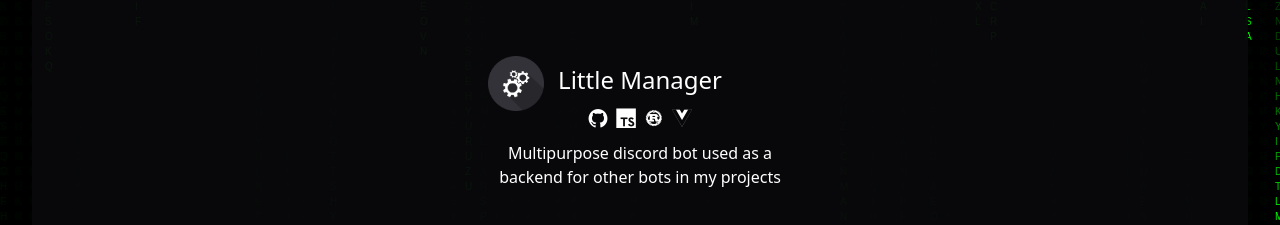
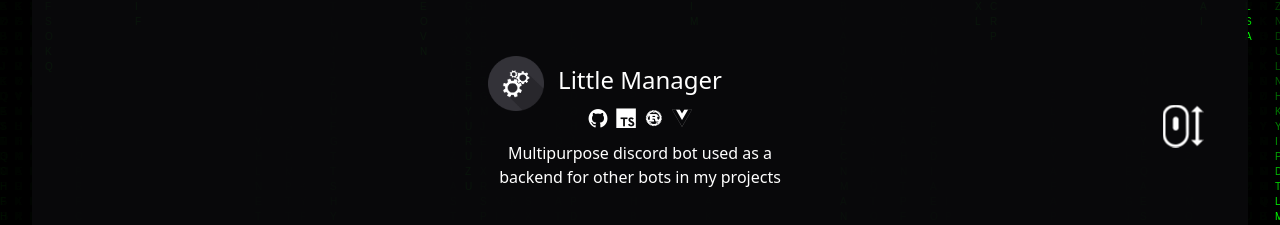
Before and after one commit to ponurakk/ponurakk.github.io, a SvelteKit app: page /projects in a window 1280 px wide. Shown: the part 290-515 px from the top of the page. Built offline with nearby package versions, Linux system fonts and the light colour scheme.

Commit message:
Disabled scroll showing

```diff
--- a/src/routes/+layout.svelte
+++ b/src/routes/+layout.svelte
@@ -39,7 +39,7 @@
       {#if noiseLoad}
         <div class="noise before:absolute before:top-0 before:left-0 before:w-full before:h-full before:opacity-100 before:z-10 before:pointer-events-none before:animate-noise"></div>
       {/if}
-      <div class="p-2" style="height: calc(100% - 2rem)">
+      <div class="p-2 relative" style="height: calc(100% - 2rem)">
         <slot />
       </div>
     </div>
--- a/src/routes/projects/+page.svelte
+++ b/src/routes/projects/+page.svelte
@@ -3,12 +3,14 @@
   import { projects } from '$lib/hooks'
   import { faCircleChevronUp } from '@fortawesome/free-solid-svg-icons';
 
-  let scrollTop: number;
+  let scrollTop: number = 0;
+  let scrolled: boolean = false;
   let element: HTMLDivElement;
 
   function onScroll(event: Event) {
     let target = event.target as HTMLDivElement;
     scrollTop = target.scrollTop;
+    scrolled = true;
   }
 
   async function scrollToTop(node: HTMLDivElement) {
@@ -20,7 +22,7 @@
   <title>Projects</title>
 </svelte:head>
 
-<div class="snap-y snap-mandatory overflow-y-scroll scrollbar h-full w-full flex flex-col" on:scroll={onScroll} bind:this={element}>
+<div class="snap-y snap-mandatory overflow-y-scroll h-full w-full flex flex-col container-wrapper" bind:this={element} on:scroll={onScroll}>
   {#each projects as item}
     <div class="snap-start snap-always w-full h-full flex flex-col flex-10a">
       <div class="m-auto p-12 text-white w-96 relative">
@@ -54,8 +56,29 @@
   {/each}
 </div>
 
+<div class="absolute right-10 bottom-1/2 translate-y-1/2 transition-opacity duration-200" class:opacity-0={scrolled}>
+  <svg width="50px" height="100px" version="1.1" viewBox="0 0 100 100" xmlns="http://www.w3.org/2000/svg">
+    <g class="ldl-scale">
+      <path fill="none" d="M39.3 13.1h-.9v8.4c-.9-.3-1.8-.4-2.7-.4h-.1c-1 0-1.9.2-2.7.4v-8.4H32c-9.3 0-16.8 7.5-16.8 16.8v7.9h11.6v5.6H15v22.9c0 11.1 9 20.3 20.2 20.5h.4c5.4 0 10.6-2.2 14.5-6.2 3.9-4 6.1-9.3 6.1-14.8V43.5H44.5v-5.6h11.6V30c0-9.4-7.5-16.9-16.8-16.9zm1.9 33.2c0 3.1-2.5 5.6-5.6 5.6h-.1c-3.1 0-5.6-2.5-5.6-5.6V30c0-3.1 2.5-5.6 5.6-5.6h.1c3.1 0 5.6 2.5 5.6 5.6v16.3z"/>
+      <g>
+        <path fill="#fff" class="animate-bounce-fade" d="M35.6 24.4h-.1c-3.1 0-5.6 2.5-5.6 5.6v16.3c0 3.1 2.5 5.6 5.6 5.6h.1c3.1 0 5.6-2.5 5.6-5.6V30c0-3.1-2.5-5.6-5.6-5.6z"/>
+        <path fill="#fff" d="m39.3 7.5h-7.4c-12.4 0-22.5 10.1-22.5 22.4v36.4c0 14.2 11.5 25.9 25.6 26.1h0.5c7 0 13.6-2.8 18.5-7.9s7.6-11.7 7.6-18.7v-35.9c0.1-12.3-9.9-22.4-22.3-22.4zm16.8 58.4c0 5.6-2.2 10.8-6.1 14.8s-9.1 6.2-14.5 6.2h-0.4c-11-0.2-20.1-9.4-20.1-20.6v-36.3c0-23.057 40.9-23.057 40.9 0z"/>
+        <path fill="#fff" class="" d="M81.8 22.2h8.8L78.4 10 66.2 22.2h8.9v55.6h-8.9L78.4 90l12.2-12.2h-8.8z"/>
+      </g>
+    </g>
+  </svg>
+</div>
+
 {#if scrollTop > 100}
   <button class="absolute right-10 bottom-10" title="Scroll to Top" on:click={() => scrollToTop(element)}>
     <Fa icon={faCircleChevronUp} class="text-4xl hover:text-neutral-700" />
   </button>
 {/if}
+
+<style>
+.container-wrapper {
+  overflow: auto;
+  -ms-overflow-style: none; /* IE 11 */
+  scrollbar-width: none;
+}
+</style>
--- a/tailwind.config.js
+++ b/tailwind.config.js
@@ -4,12 +4,25 @@ export default {
   theme: {
     extend: {
       animation: {
-        'noise': 'noiseFadeout 1s 0s forwards'
+        'noise': 'noiseFadeout 1s 0s forwards',
+        'bounce-fade': 'bounceFade 1s ease-in-out infinite'
       },
       keyframes: {
         'noiseFadeout': {
           '0%': { background: 'url("/noise.gif")' },
           '100%': { background: 'none' },
+        },
+        'bounceFade': {
+          '0%': {
+            transform: 'translateY(0px)',
+            opacity: 0
+          },
+          '50%': {
+            opacity: 1
+          },
+          '100%': {
+            transform: 'translateY(15px)',
+          }
         }
       },
       colors: {
```
